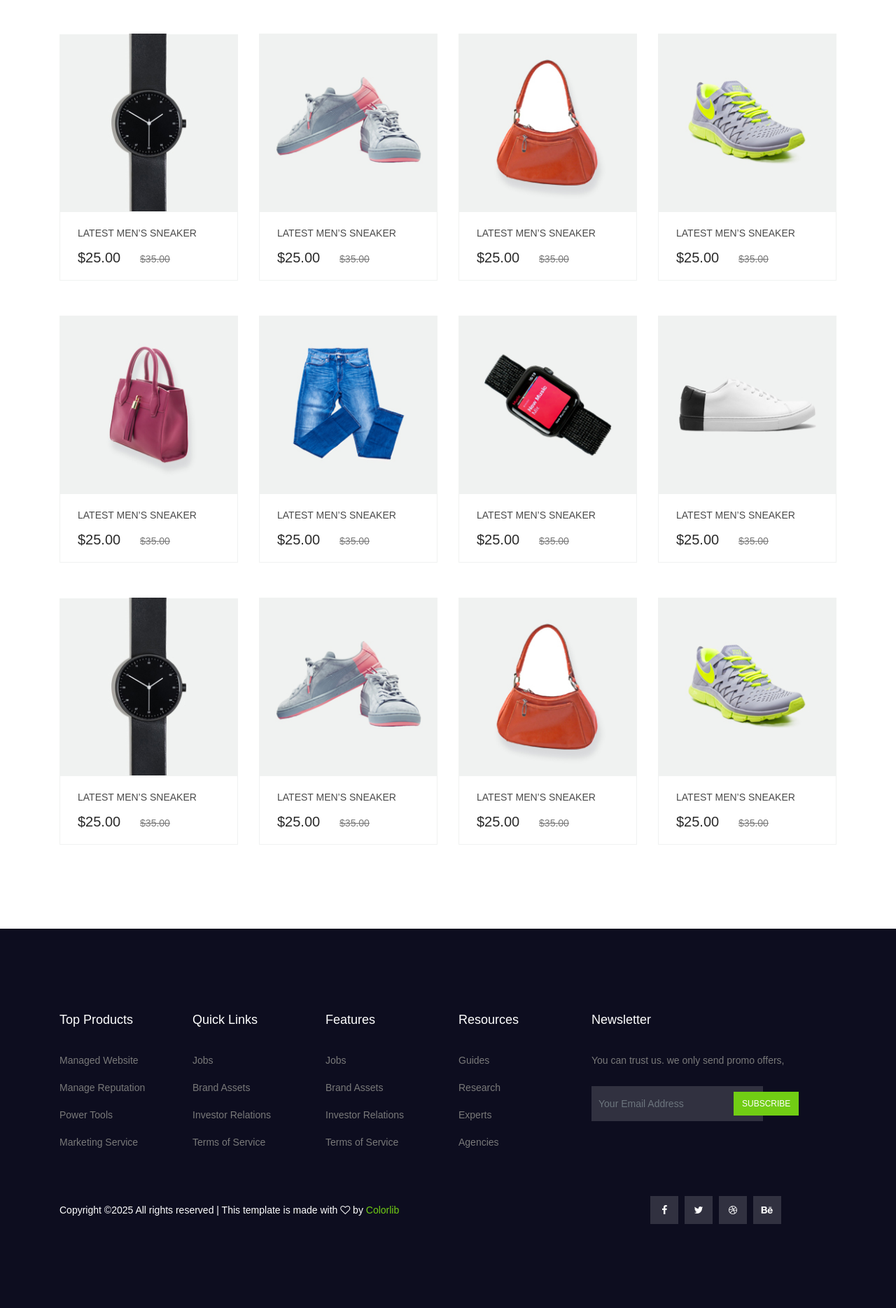
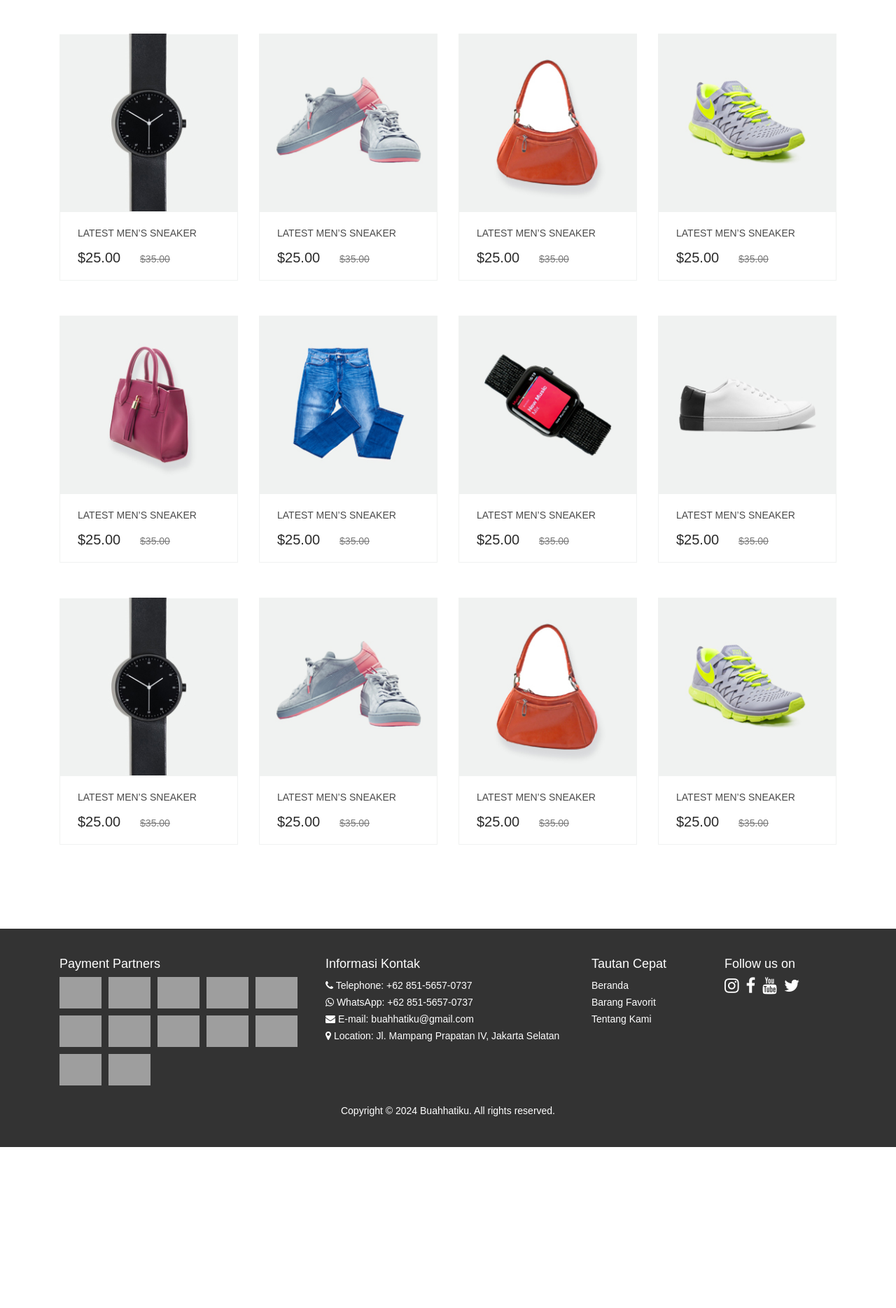
Before and after one commit to Buah-Hatiku/frontend, a PHP site: page /barangfavorit.html in a window 1280 px wide. Shown: the part 1931-3800 px from the top of the page at 70% size. After the commit the page ends 3570 px from the top, so only its background shows below. Run offline with PHP 8.4, Linux system fonts and the light colour scheme; grey boxes are pictures that could not be loaded.

Commit message:
Update Footer (Temp) (2)

```diff
--- a/barangfavorit.html
+++ b/barangfavorit.html
@@ -591,79 +591,86 @@
   <!--================ End Inspired Product Area =================-->
 
 
-
   <!--================ start footer Area  =================-->
-  <footer class="footer-area section_gap">
+  <footer class="footer-area section_gap" style="background-color: #333; color: #fff; padding: 40px 0;">
     <div class="container">
       <div class="row">
-        <div class="col-lg-2 col-md-6 single-footer-widget">
-          <h4>Top Products</h4>
-          <ul>
-            <li><a href="#">Managed Website</a></li>
-            <li><a href="#">Manage Reputation</a></li>
-            <li><a href="#">Power Tools</a></li>
-            <li><a href="#">Marketing Service</a></li>
+        <!-- Payment Partners Section -->
+        <div class="col-lg-4 col-md-6">
+          <h4 style="color: #fff;">Payment Partners</h4>
+          <div style="display: flex; flex-wrap: wrap; gap: 10px;">
+            <img src="..img/paymentpartners/alfamart.png" style="width: 60px;">
+            <img src="..img/paymentpartners/alfamidi.svg" style="width: 60px;">
+            <img src="..img/paymentpartners/bca.svg" style="width: 60px;">
+            <img src="..img/paymentpartners/bni.png" style="width: 60px;">
+            <img src="..img/paymentpartners/bri.svg" style="width: 60px;">
+            <img src="..img/paymentpartners/briva.png" style="width: 60px;">
+            <img src="..img/paymentpartners/cimb.svg" style="width: 60px;">
+            <img src="..img/paymentpartners/dana.png" style="width: 60px;">
+            <img src="..img/paymentpartners/gopay.png" style="width: 60px;">
+            <img src="..img/paymentpartners/indomaret.png" style="width: 60px;">
+            <img src="..img/paymentpartners/mandiri.png" style="width: 60px;">
+            <img src="..img/paymentpartners/permata.png" style="width: 60px;">
+          </div>
+        </div>
+
+
+
+        <!-- Contact Information Section -->
+        <div class="col-lg-4 col-md-6">
+          <h4 style="color: #fff;">Informasi Kontak</h4>
+          <ul class="contact-info" style="list-style: none; padding: 0;">
+            <li>
+              <i class="fa fa-phone"></i>
+              <span>Telephone: +62 851-5657-0737</span>
+            </li>
+            <li>
+              <i class="fa fa-whatsapp"></i>
+              <span>WhatsApp: +62 851-5657-0737</span>
+            </li>
+            <li>
+              <i class="fa fa-envelope"></i>
+              <span>E-mail: buahhatiku@gmail.com</span>
+            </li>
+            <li>
+              <i class="fa fa-map-marker"></i>
+              <span>Location: Jl. Mampang Prapatan IV, Jakarta Selatan</span>
+            </li>
           </ul>
         </div>
-        <div class="col-lg-2 col-md-6 single-footer-widget">
-          <h4>Quick Links</h4>
-          <ul>
-            <li><a href="#">Jobs</a></li>
-            <li><a href="#">Brand Assets</a></li>
-            <li><a href="#">Investor Relations</a></li>
-            <li><a href="#">Terms of Service</a></li>
+
+
+        <!-- Quick Links Section -->
+        <div class="col-lg-2 col-md-6">
+          <h4 style="color: #fff;">Tautan Cepat</h4>
+          <ul style="list-style: none; padding: 0;">
+            <li><a href="index.html" style="color: #fff; text-decoration: none;">Beranda</a></li>
+            <li><a href="barangfavorit.html" style="color: #fff; text-decoration: none;">Barang Favorit</a></li>
+            <li><a href="contact.html" style="color: #fff; text-decoration: none;">Tentang Kami</a></li>
           </ul>
         </div>
-        <div class="col-lg-2 col-md-6 single-footer-widget">
-          <h4>Features</h4>
-          <ul>
-            <li><a href="#">Jobs</a></li>
-            <li><a href="#">Brand Assets</a></li>
-            <li><a href="#">Investor Relations</a></li>
-            <li><a href="#">Terms of Service</a></li>
-          </ul>
-        </div>
-        <div class="col-lg-2 col-md-6 single-footer-widget">
-          <h4>Resources</h4>
-          <ul>
-            <li><a href="#">Guides</a></li>
-            <li><a href="#">Research</a></li>
-            <li><a href="#">Experts</a></li>
-            <li><a href="#">Agencies</a></li>
-          </ul>
-        </div>
-        <div class="col-lg-4 col-md-6 single-footer-widget">
-          <h4>Newsletter</h4>
-          <p>You can trust us. we only send promo offers,</p>
-          <div class="form-wrap" id="mc_embed_signup">
-            <form target="_blank" action="https://spondonit.us12.list-manage.com/subscribe/post?u=1462626880ade1ac87bd9c93a&amp;id=92a4423d01"
-              method="get" class="form-inline">
-              <input class="form-control" name="EMAIL" placeholder="Your Email Address" onfocus="this.placeholder = ''"
-                onblur="this.placeholder = 'Your Email Address '" required="" type="email">
-              <button class="click-btn btn btn-default">Subscribe</button>
-              <div style="position: absolute; left: -5000px;">
-                <input name="b_36c4fd991d266f23781ded980_aefe40901a" tabindex="-1" value="" type="text">
-              </div>
 
-              <div class="info"></div>
-            </form>
+        <!-- Social Media Section -->
+        <div class="col-lg-2 col-md-6">
+          <h4 style="color: #fff;">Follow us on</h4>
+          <div style="display: flex; gap: 10px;">
+            <a href="#" style="color: #fff; font-size: 24px;"><i class="fa fa-instagram"></i></a>
+            <a href="#" style="color: #fff; font-size: 24px;"><i class="fa fa-facebook"></i></a>
+            <a href="#" style="color: #fff; font-size: 24px;"><i class="fa fa-youtube"></i></a>
+            <a href="#" style="color: #fff; font-size: 24px;"><i class="fa fa-twitter"></i></a>
           </div>
         </div>
       </div>
-      <div class="footer-bottom row align-items-center">
-        <p class="footer-text m-0 col-lg-8 col-md-12"><!-- Link back to Colorlib can't be removed. Template is licensed under CC BY 3.0. -->
-Copyright &copy;<script>document.write(new Date().getFullYear());</script> All rights reserved | This template is made with <i class="fa fa-heart-o" aria-hidden="true"></i> by <a href="https://colorlib.com" target="_blank">Colorlib</a>
-<!-- Link back to Colorlib can't be removed. Template is licensed under CC BY 3.0. --></p>
-        <div class="col-lg-4 col-md-12 footer-social">
-          <a href="#"><i class="fa fa-facebook"></i></a>
-          <a href="#"><i class="fa fa-twitter"></i></a>
-          <a href="#"><i class="fa fa-dribbble"></i></a>
-          <a href="#"><i class="fa fa-behance"></i></a>
+
+      <div class="row mt-4">
+        <div class="col-12 text-center">
+          <p style="margin: 0; color: #fff;">Copyright &copy; 2024 Buahhatiku. All rights reserved.</p>
         </div>
       </div>
     </div>
   </footer>
   <!--================ End footer Area  =================-->
+
 
   <!-- Optional JavaScript -->
   <!-- jQuery first, then Popper.js, then Bootstrap JS -->
```
Also changed, not shown: contact.html (+76 -34 lines), index.html (+18 -5 lines), css/style.css (line endings or trailing spaces).
